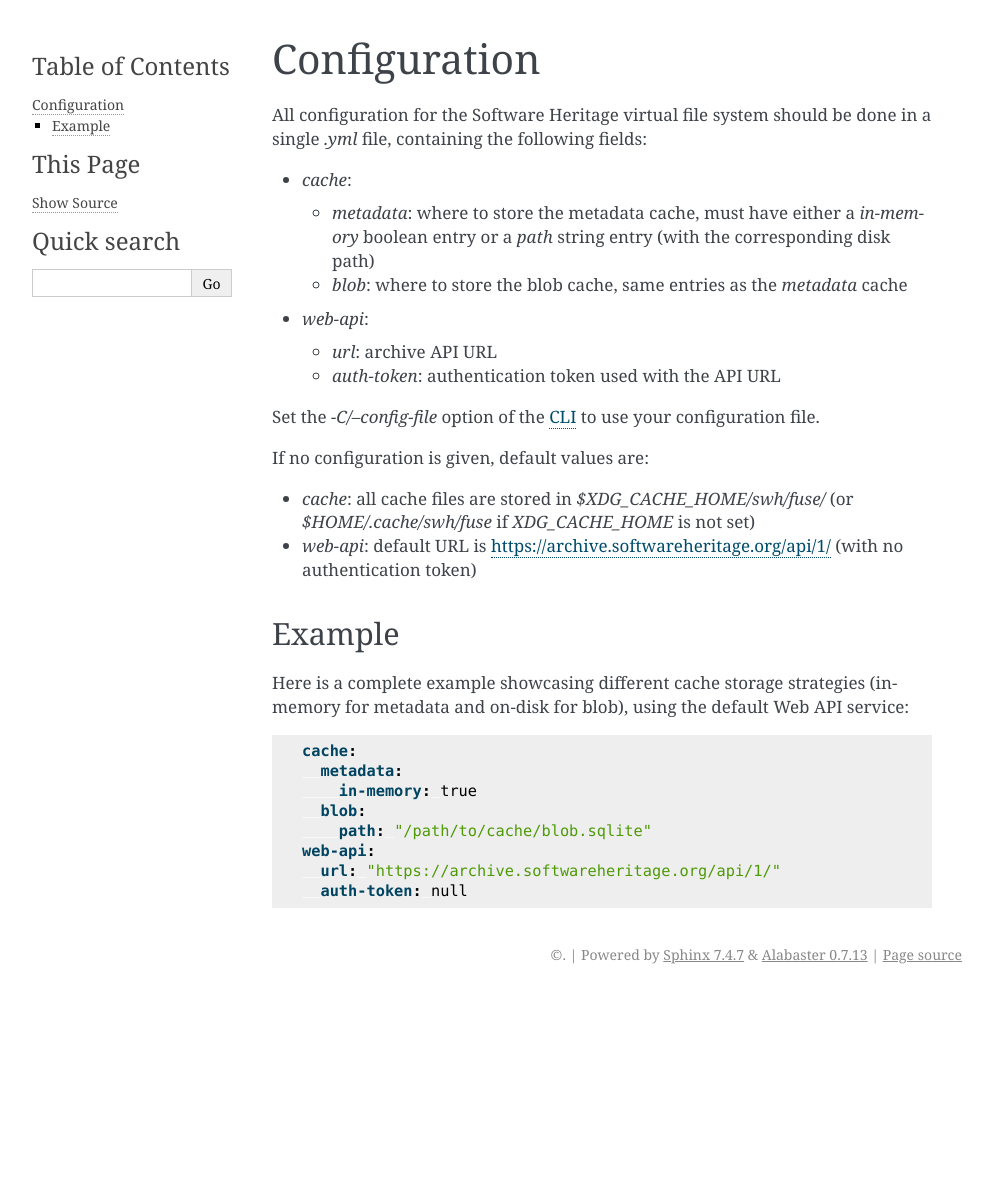
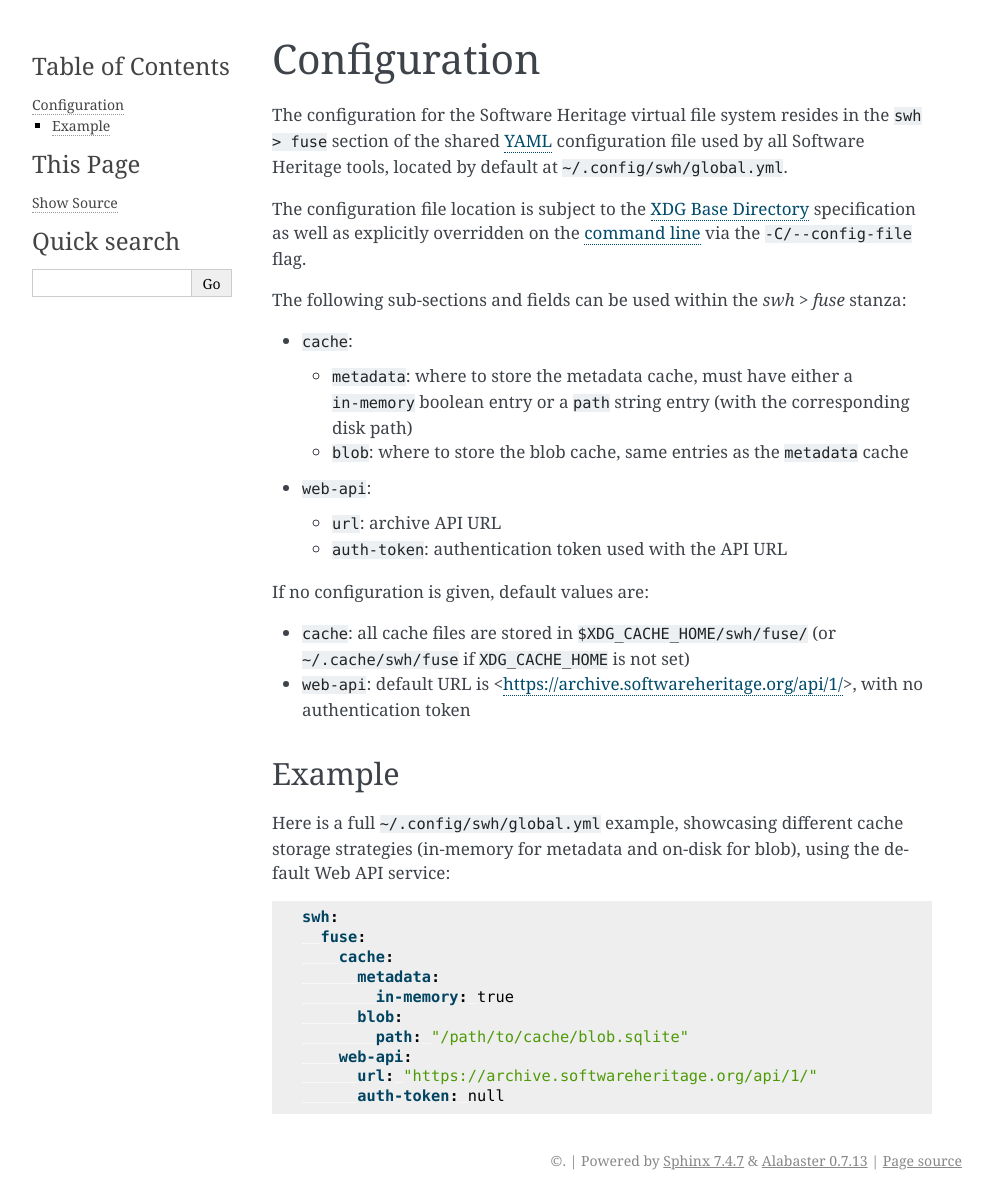
Before and after one commit to SoftwareHeritage/swh-fuse, a Sphinx documentation site: the page built from docs/configuration.rst, in a window 1280 px wide. Shown: the whole page, without its empty margins (148-1141 px from the left). Built offline with Sphinx 7.4.7, drawn with Linux system fonts in a browser that asks for light colours; pages that are not in the unit, such as notebooks, are missing from menus; before the commit the page ends 994 px from its top, so only the background shows below that.

Commit message:
doc: document configuration file location
also apply various other minor improvements to the configuration documentation:

- mention and show in the example the outer "swh > fuse" stanza
- fix sphinx markup for verbatim text (it's "``", not "`")
- add configuration file doc to the doc index

```diff
--- a/docs/configuration.rst
+++ b/docs/configuration.rst
@@ -1,48 +1,59 @@
 .. _swh-fuse-config:
+
 
 Configuration
 =============
 
-All configuration for the Software Heritage virtual file system should be done
-in a single `.yml` file, containing the following fields:
+The configuration for the Software Heritage virtual file system resides in the
+``swh > fuse`` section of the shared `YAML <https://yaml.org/>`_ configuration
+file used by all Software Heritage tools, located by default at
+``~/.config/swh/global.yml``.
 
-- `cache`:
+The configuration file location is subject to the `XDG Base Directory
+<https://wiki.archlinux.org/index.php/XDG_Base_Directory>`_ specification as
+well as explicitly overridden on the :ref:`command line <swh-fuse-cli>` via the
+``-C/--config-file`` flag.
 
-  - `metadata`: where to store the metadata cache, must have either a
-    `in-memory` boolean entry or a `path` string entry (with the corresponding
-    disk path)
-  - `blob`: where to store the blob cache, same entries as the `metadata` cache
+The following sub-sections and fields can be used within the `swh > fuse`
+stanza:
 
-- `web-api`:
+- ``cache``:
 
-  - `url`: archive API URL
-  - `auth-token`: authentication token used with the API URL
+  - ``metadata``: where to store the metadata cache, must have either a
+    ``in-memory`` boolean entry or a ``path`` string entry (with the
+    corresponding disk path)
+  - ``blob``: where to store the blob cache, same entries as the ``metadata``
+    cache
 
-Set the `-C/--config-file` option of the :ref:`CLI <swh-fuse-cli>` to use your
-configuration file.
+- ``web-api``:
+
+  - ``url``: archive API URL
+  - ``auth-token``: authentication token used with the API URL
 
 If no configuration is given, default values are:
 
-- `cache`: all cache files are stored in `$XDG_CACHE_HOME/swh/fuse/` (or
-  `$HOME/.cache/swh/fuse` if `XDG_CACHE_HOME` is not set)
-- `web-api`: default URL is https://archive.softwareheritage.org/api/1/ (with no
-  authentication token)
+- ``cache``: all cache files are stored in ``$XDG_CACHE_HOME/swh/fuse/`` (or
+  ``~/.cache/swh/fuse`` if ``XDG_CACHE_HOME`` is not set)
+- ``web-api``: default URL is <https://archive.softwareheritage.org/api/1/>,
+  with no authentication token
 
 
 Example
 -------
 
-Here is a complete example showcasing different cache storage strategies
-(in-memory for metadata and on-disk for blob), using the default Web API
-service:
+Here is a full ``~/.config/swh/global.yml`` example, showcasing different cache
+storage strategies (in-memory for metadata and on-disk for blob), using the
+default Web API service:
 
 .. code:: yaml
 
-    cache:
-      metadata:
-        in-memory: true
-      blob:
-        path: "/path/to/cache/blob.sqlite"
-    web-api:
-      url: "https://archive.softwareheritage.org/api/1/"
-      auth-token: null
+    swh:
+      fuse:
+	cache:
+	  metadata:
+	    in-memory: true
+	  blob:
+	    path: "/path/to/cache/blob.sqlite"
+	web-api:
+	  url: "https://archive.softwareheritage.org/api/1/"
+	  auth-token: null
--- a/docs/index.rst
+++ b/docs/index.rst
@@ -8,5 +8,6 @@
    :caption: Overview
 
    cli
+   configuration
    Design notes <design>
-   /apidoc/swh.fuse
+   API reference </apidoc/swh.fuse>
```
Also changed, not shown: 1 other file.
